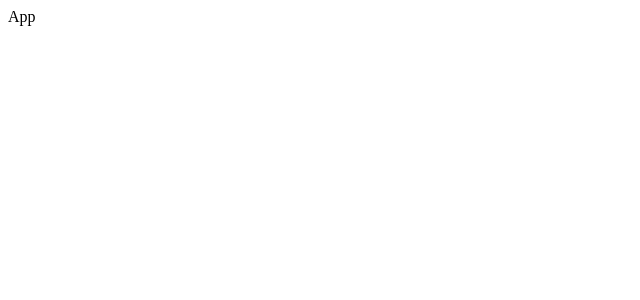
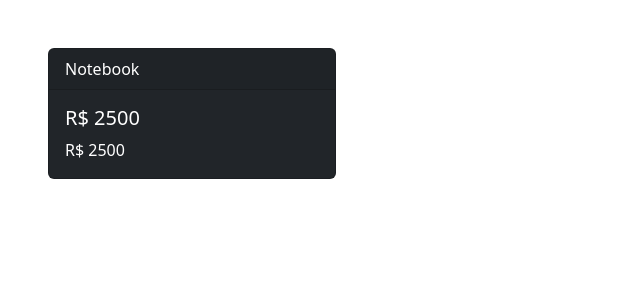
Before and after one commit to Luchtml/ambiente-curso, a React (Create React App) app: page / in a window 1280 px wide. Shown: the top 300 px of the page, without its empty margins (0-640 px from the left). Built offline with nearby package versions, Linux system fonts and the light colour scheme.

Commit message:
framworks

```diff
--- a/package.json
+++ b/package.json
@@ -6,7 +6,9 @@
     "@testing-library/jest-dom": "^5.16.5",
     "@testing-library/react": "^13.4.0",
     "@testing-library/user-event": "^13.5.0",
+    "bootstrap": "^5.2.3",
     "react": "^18.2.0",
+    "react-bootstrap": "^2.7.0",
     "react-dom": "^18.2.0",
     "react-scripts": "5.0.1",
     "web-vitals": "^2.1.4"
--- a/src/App.js
+++ b/src/App.js
@@ -1,7 +1,16 @@
 import React from 'react';
+import Card from 'react-bootstrap/Card';
 
 const App = () => {
-  return <div>App</div>;
+  return (
+    <Card bg="dark" text="white" className='m-5' style={{maxWidth: '18rem'}}>
+      <Card.Header>Notebook</Card.Header>
+      <Card.Body>
+        <Card.Title>R$ 2500</Card.Title>
+        <Card.Text>R$ 2500</Card.Text>
+      </Card.Body>
+    </Card>
+  );
 };
 
 export default App;
--- a/src/index.js
+++ b/src/index.js
@@ -1,6 +1,9 @@
 import React from 'react';
 import ReactDOM from 'react-dom/client';
 import App from './App';
+
+// import 'bootstrap/dist/js/bootstrap.bundle.min.js';
+import 'bootstrap/dist/css/bootstrap.min.css';
 
 const root = ReactDOM.createRoot(document.getElementById('root'));
 root.render(
```
Also changed, not shown: 1 other file (tests, documents, lock files or other folders).
